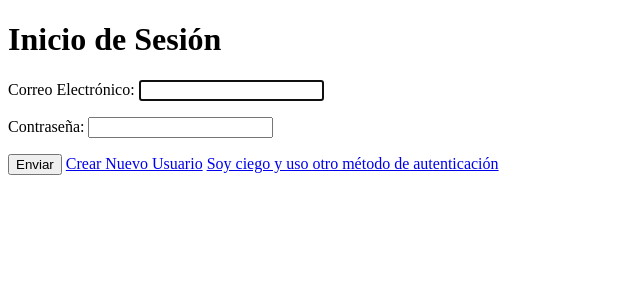
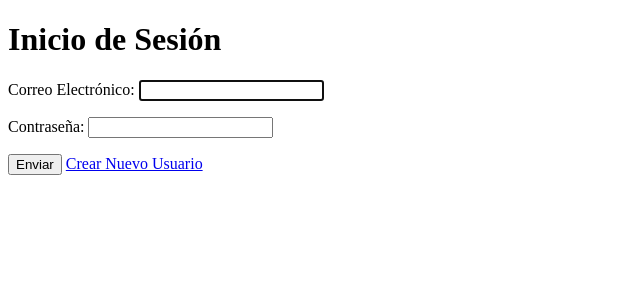
Before and after one commit to DiegoEfu/tesis, a Django app: page /usuarios/login/ in a window 1280 px wide. Shown: the top 300 px of the page, without its empty margins (0-640 px from the left). Run offline with Django 3.2, Linux system fonts and the light colour scheme.

Commit message:
eliminar comando de 'soy ciego'

```diff
--- a/usuarios/templates/registration/login.html
+++ b/usuarios/templates/registration/login.html
@@ -18,8 +18,7 @@
         const comandos = {
             "ayuda": "Indica todos los comandos con su descripción.",
             "iniciar sesión": "Da inicio al formulario de inicio de sesión",
-            "crear nuevo usuario": "Lleva a la pantalla de nuevo usuario",
-            "soy ciego": "Lleva al inicio de sesión exclusivo para personas con discapacidad visual"
+            "crear nuevo usuario": "Lleva a la pantalla de nuevo usuario"
         };
 
         function formulario_p1(event){
@@ -133,11 +132,6 @@
                                 hablar("Usted ha dicho crear nuevo usuario. Redirigiendo.");
                                 location.replace("/usuarios/register");
                                 break;
-
-                            case "soy ciego":
-                                hablar("Usted ha dicho soy ciego. Redirigiendo.");
-                                location.replace("/usuarios/register");
-                                break;
                         }
                       }
                    });
@@ -204,7 +198,6 @@
     {{form.as_p}}
     <input type="submit" value="Enviar">
     <a href="{% url 'registro' %}">Crear Nuevo Usuario</a>
-    <a href="#">Soy ciego y uso otro método de autenticación</a>
 </form>
 </body>
 </html>
```
